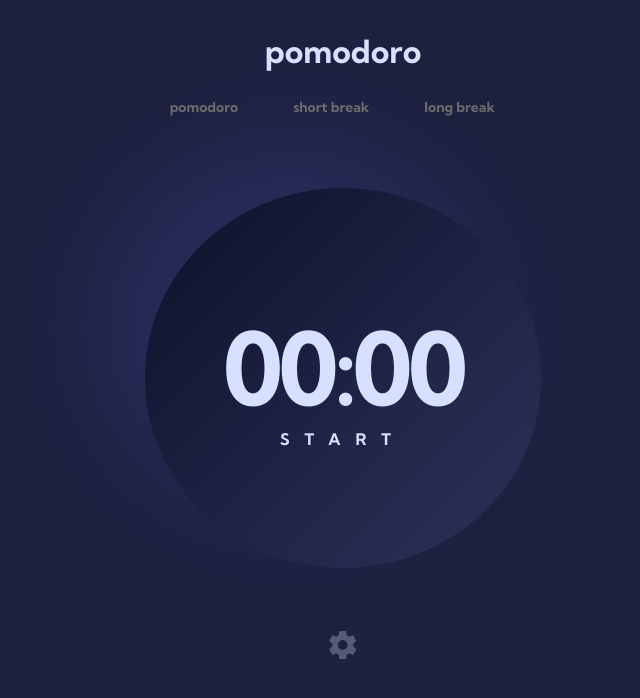
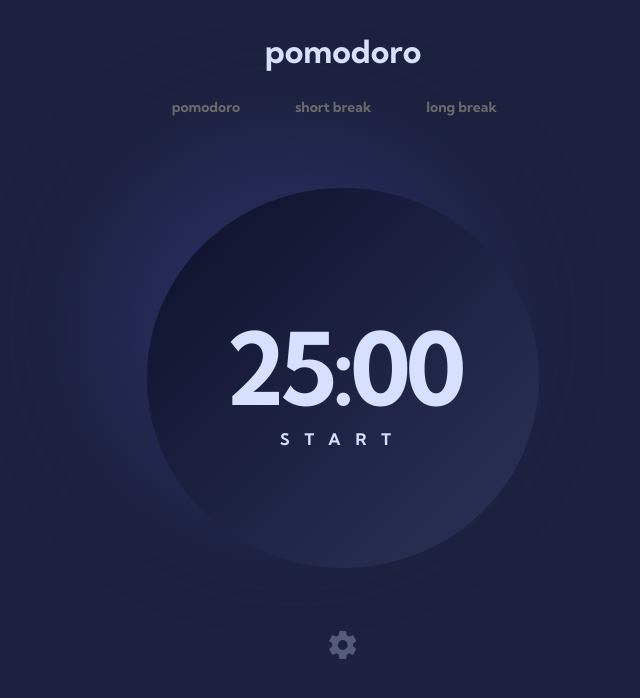
Before and after one commit to zehraecer/pomodoro, a React (Vite) app: page / in a window 1280 px wide. Shown: the top 698 px of the page, without its empty margins (297-937 px from the left). Built offline with nearby package versions, Linux system fonts and the light colour scheme.

Commit message:
pomodoro short ve long statelerine default değerler atandı

```diff
--- a/src/App.jsx
+++ b/src/App.jsx
@@ -10,12 +10,12 @@ function App() {
   const [isClicked, setIsClicked] = useState(false)
   const modalRef = useRef()
   const formRef = useRef()
-  const [minute, setMinute] = useState("00")
+  const [minute, setMinute] = useState("25")
   const [second, setSecond] = useState("00")
   const [state, setState] = useState(false)
-  const [short, setShort] = useState(0)
-  const [long, setLong] = useState(0)
-  const [pomodoro, setPomodoro] = useState(0)
+  const [short, setShort] = useState(5)
+  const [long, setLong] = useState(10)
+  const [pomodoro, setPomodoro] = useState(25)
   const [isShort, setIsShort] = useState(false)
   const [isLong, setIsLong] = useState(false)
   const [isPomodoro, setIsPomodoro] = useState(false)
```
